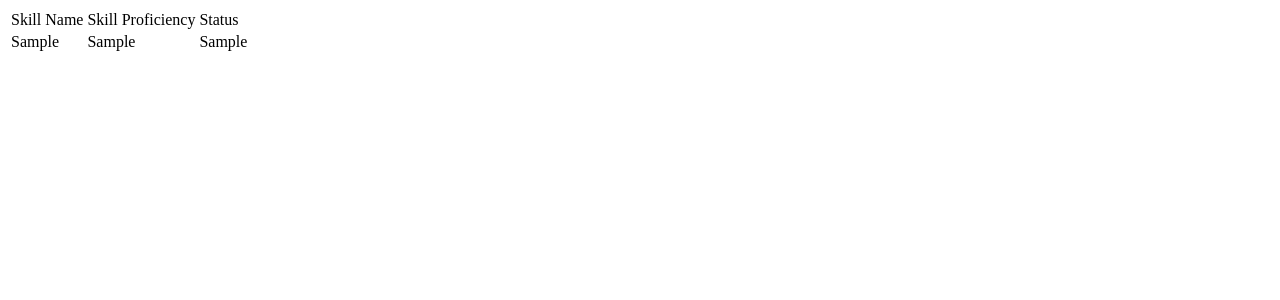
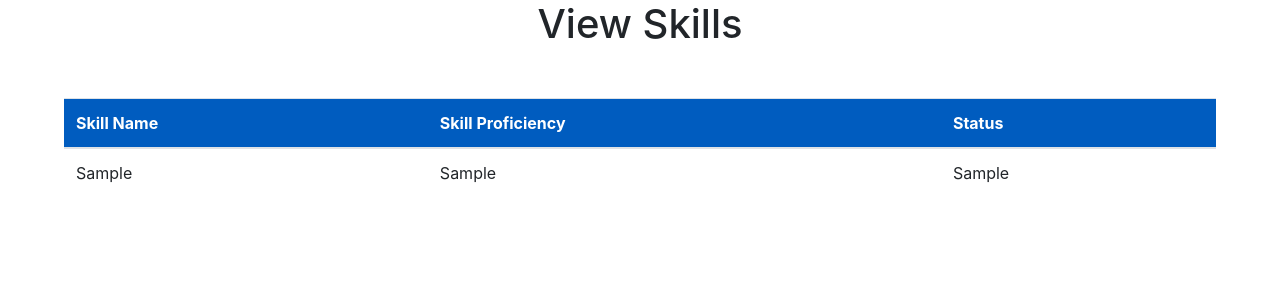
Before and after one commit to COSC481W-2022Winter/capstone-wicrosoft, a Django app: template templates/skills.html in a window 1280 px wide. Shown: the top 300 px of the page. Run offline with Django 3.2, Linux system fonts and the light colour scheme; the template is opened without the code that fills it: most values are stand-ins (such as "Sample title", 1, 10 or a date in 2020); some libraries are stand-ins or nearby versions.

Commit message:
Made a rough design for skills page

```diff
--- /dev/null
+++ b/static/css/skills.css
@@ -0,0 +1,7 @@
+.table {
+width: 90%; margin-left: auto; margin-right: auto; margin-top: 50px;
+}
+
+.thead {
+    background-color: #005cbf; color: white
+}
--- a/templates/skills.html
+++ b/templates/skills.html
@@ -2,16 +2,22 @@
 <html lang="en">
 <head>
     <meta charset="UTF-8">
+     {% load static %}
+     <link rel="stylesheet" href="{% static 'css/bootstrap.min.css' %}">
+    <link rel="stylesheet" href="{% static 'css/skills.css' %}">
     <title>Skills</title>
 </head>
 <body>
-
-<table class = "skills">
-<tr>
-    <td> Skill Name</td>
-    <td> Skill Proficiency</td>
-    <td> Status</td> <!-- Need styling here !-->
-</tr>
+<h1 style="text-align: center"> View Skills </h1>
+<table class="table">
+  <thead class = "thead">
+    <tr>
+      <th scope="col">Skill Name</th>
+      <th scope="col">Skill Proficiency</th>
+      <th scope="col">Status</th>
+    </tr>
+  </thead>
+  <tbody>
     <tr>
         {% for i in skills %}
         <td>{{i.0}} </td>
@@ -19,6 +25,7 @@
         <td> {{i.2}} </td>
         {% endfor %}
     </tr>
+  </tbody>
 </table>
 </body>
 </html>
```
